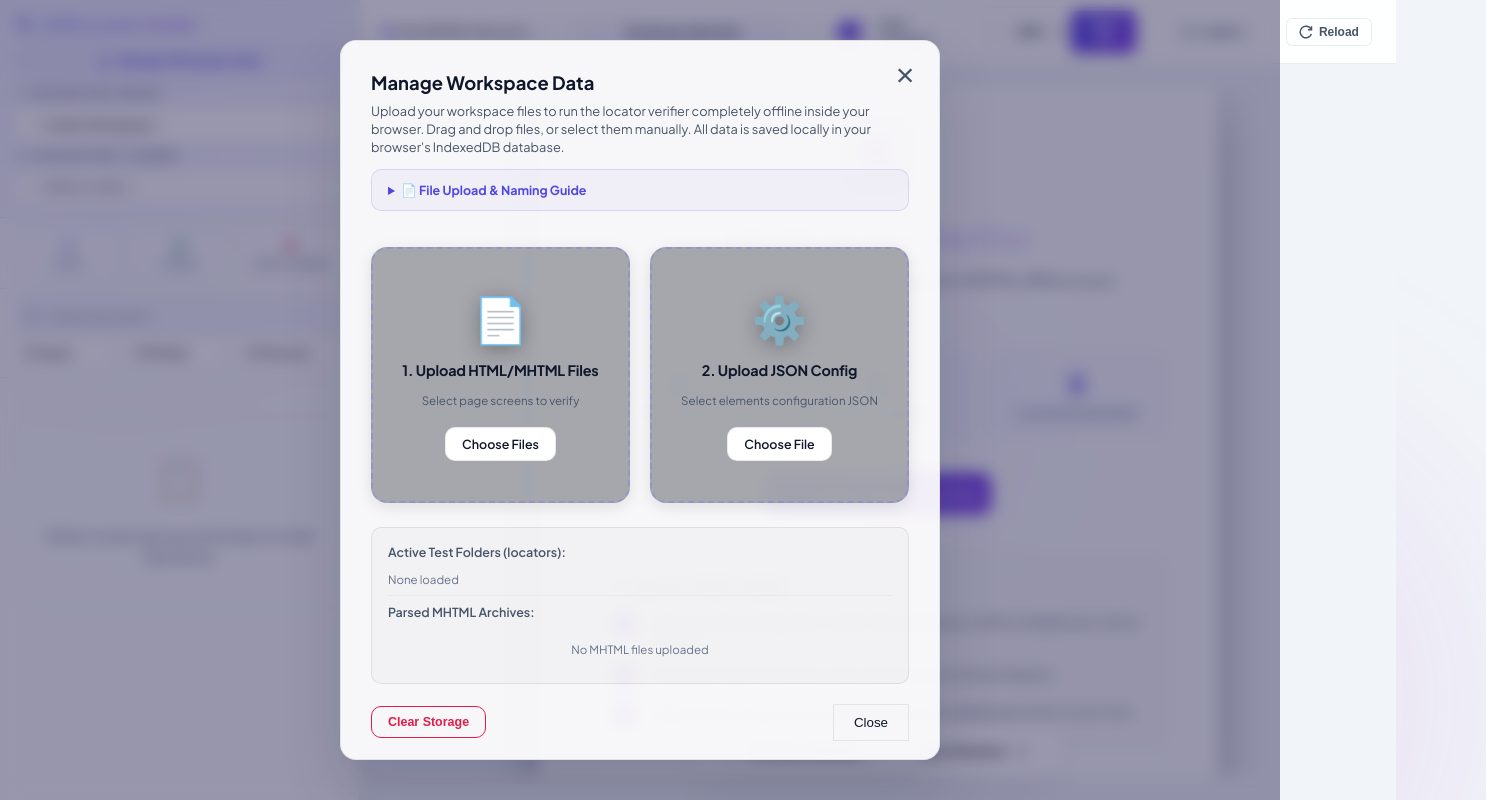
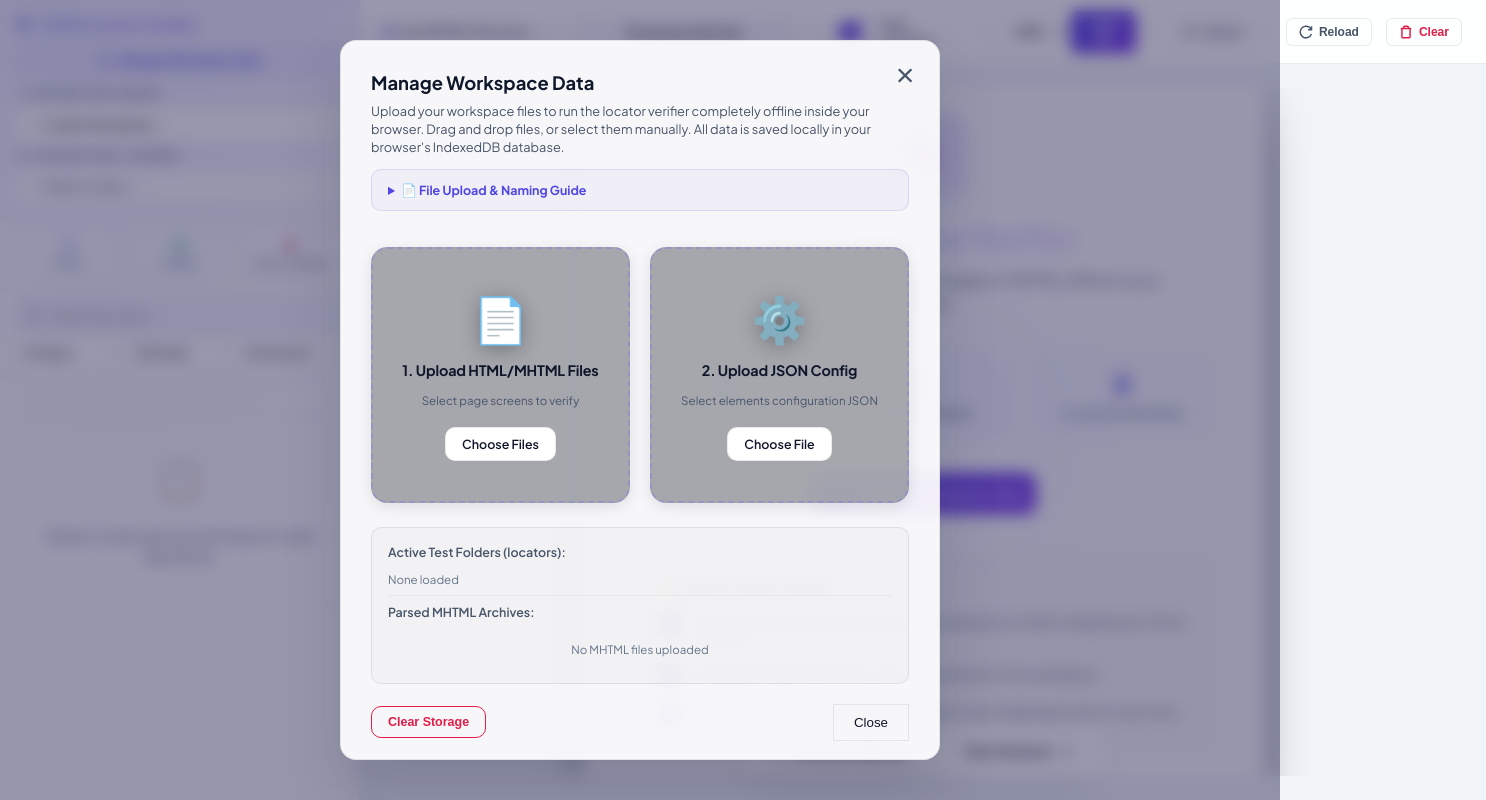
Before and after one commit to theTushhar/UI_Test_Validator, a website: page index.html in a window 1280 px wide. Shown: the top 800 px of the page, 1486 px wide, since content can reach past the window. Drawn offline with Linux system fonts and the light colour scheme; no server answers.

Commit message:
added the clear cache button

```diff
--- a/app.js
+++ b/app.js
@@ -1170,6 +1170,16 @@ function reloadIframe() {
     iframe.src = iframe.src;
 }
 
+function clearCacheAndRefresh() {
+    const dbs = indexedDB.databases ? indexedDB.databases() : Promise.resolve([]);
+    dbs.then(list => {
+        list.forEach(db => indexedDB.deleteDatabase(db.name));
+        setTimeout(() => location.reload(true), 300);
+    }).catch(() => {
+        location.reload(true);
+    });
+}
+
 // Copy utilities
 function copyToClipboard(text) {
     navigator.clipboard.writeText(text).then(() => {
--- a/index.html
+++ b/index.html
@@ -180,6 +180,13 @@
                             <path d="M21.5 2v6h-6M21.34 15.57a10 10 0 11-.57-8.38l.73-.72"/>
                         </svg>
                         <span>Reload</span>
+                    </button>
+
+                    <button onclick="clearCacheAndRefresh()" class="control-btn icon-btn" title="Clear Cache & Hard Refresh" style="color: var(--mismatch-color);">
+                        <svg width="14" height="14" viewBox="0 0 24 24" fill="none" stroke="currentColor" stroke-width="2.5">
+                            <path d="M3 6h18M19 6v14a2 2 0 01-2 2H7a2 2 0 01-2-2V6m3 0V4a2 2 0 012-2h4a2 2 0 012 2v2"/>
+                        </svg>
+                        <span>Clear</span>
                     </button>
                 </div>
             </header>
```
